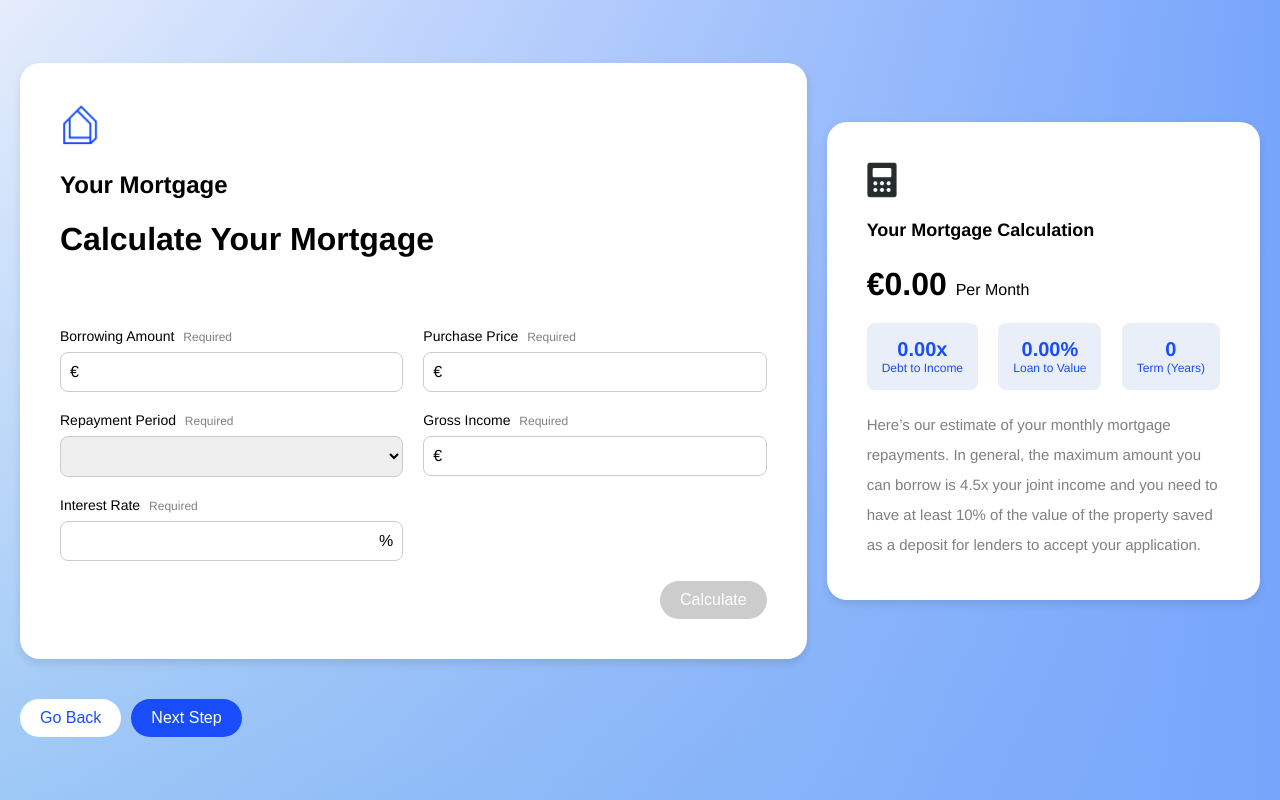
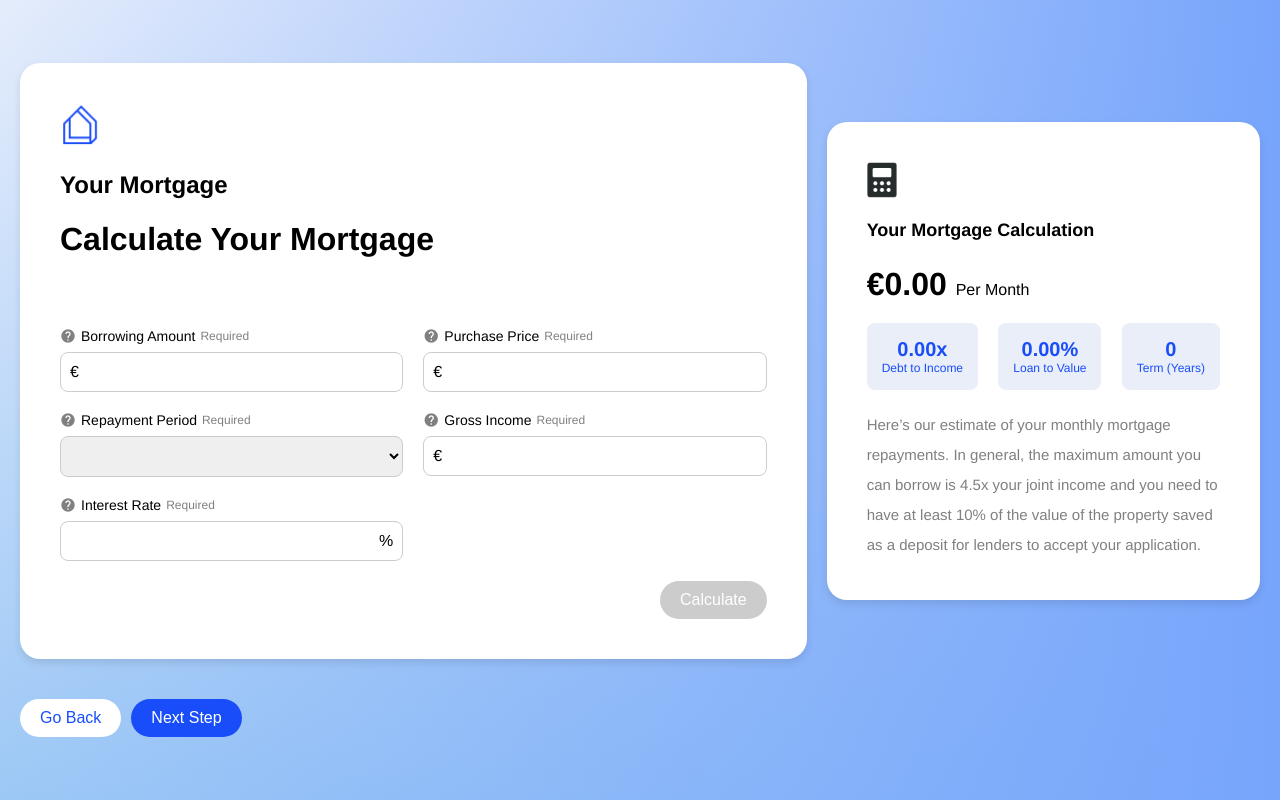
Before and after one commit to catapopa/mortgage-calculator, an Angular app: page / in a window 1280 px wide. Built offline with nearby package versions, Linux system fonts and the light colour scheme.

Commit message:
add icons and tooltips

```diff
--- a/package.json
+++ b/package.json
@@ -11,10 +11,12 @@
   "private": true,
   "dependencies": {
     "@angular/animations": "^18.2.6",
+    "@angular/cdk": "^18.2.6",
     "@angular/common": "^18.2.6",
     "@angular/compiler": "^18.2.6",
     "@angular/core": "^18.2.6",
     "@angular/forms": "^18.2.6",
+    "@angular/material": "^18.2.6",
     "@angular/platform-browser": "^18.2.6",
     "@angular/platform-browser-dynamic": "^18.2.6",
     "@angular/router": "^18.2.6",
--- a/src/app/features/calculator/mortgage-calculator-form/mortgage-calculator-form.component.html
+++ b/src/app/features/calculator/mortgage-calculator-form/mortgage-calculator-form.component.html
@@ -9,7 +9,15 @@
   <form #mortgageForm="ngForm" (ngSubmit)="onSubmit(mortgageForm)">
     <div class="form-grid">
       <div class="form-group">
-        <label> Borrowing Amount <span class="required">Required</span> </label>
+        <label>
+          <mat-icon
+            class="medium-icon mr-5"
+            fontIcon="help"
+            matTooltip="Total amount you wish to borrow."
+            matTooltipPosition="above"
+          />
+          <span> Borrowing Amount </span> <span class="required">Required</span>
+        </label>
         <div class="input-group">
           <span class="input-prefix">€</span>
           <input
@@ -24,7 +32,15 @@
       </div>
 
       <div class="form-group">
-        <label> Purchase Price <span class="required">Required</span> </label>
+        <label>
+          <mat-icon
+            class="medium-icon mr-5"
+            fontIcon="help"
+            matTooltip="Price of the property you want to buy."
+            matTooltipPosition="above"
+          />
+          <span> Purchase Price </span><span class="required">Required</span>
+        </label>
         <div class="input-group">
           <span class="input-prefix">€</span>
           <input
@@ -39,7 +55,15 @@
       </div>
 
       <div class="form-group">
-        <label> Repayment Period <span class="required">Required</span> </label>
+        <label>
+          <mat-icon
+            class="medium-icon mr-5"
+            fontIcon="help"
+            matTooltip="Number of years to repay the mortgage."
+            matTooltipPosition="above"
+          />
+          <span> Repayment Period </span> <span class="required">Required</span>
+        </label>
         <select
           name="repaymentPeriod"
           [(ngModel)]="mortgage.repaymentPeriod"
@@ -52,7 +76,15 @@
       </div>
 
       <div class="form-group">
-        <label> Gross Income <span class="required">Required</span> </label>
+        <label>
+          <mat-icon
+            class="medium-icon mr-5"
+            fontIcon="help"
+            matTooltip="Your total income before taxes."
+            matTooltipPosition="above"
+          />
+          <span> Gross Income </span> <span class="required">Required</span>
+        </label>
         <div class="input-group">
           <span class="input-prefix">€</span>
           <input
@@ -67,7 +99,16 @@
       </div>
 
       <div class="form-group">
-        <label> Interest Rate <span class="required">Required</span> </label>
+        <label>
+          <mat-icon
+            class="medium-icon mr-5"
+            fontIcon="help"
+            matTooltip="Percentage cost of the loan."
+            matTooltipPosition="above"
+          />
+          <span> Interest Rate</span>
+          <span class="required">Required</span>
+        </label>
         <div class="input-group interest-input">
           <input
             name="interestRate"
--- a/src/app/features/calculator/mortgage-calculator-form/mortgage-calculator-form.component.scss
+++ b/src/app/features/calculator/mortgage-calculator-form/mortgage-calculator-form.component.scss
@@ -16,7 +16,8 @@
 
   .form-group {
     label {
-      display: block;
+      display: flex;
+      align-items: center;
       font-size: 14px;
       margin-bottom: 8px;
 
--- a/src/index.html
+++ b/src/index.html
@@ -6,6 +6,10 @@
     <base href="/" />
     <meta name="viewport" content="width=device-width, initial-scale=1" />
     <link rel="icon" href="assets/lendwell-icon.png" />
+    <link
+      href="https://fonts.googleapis.com/icon?family=Material+Icons"
+      rel="stylesheet"
+    />
   </head>
   <body>
     <app-root></app-root>
--- a/src/styles.scss
+++ b/src/styles.scss
@@ -1,4 +1,5 @@
 @import url("colors.scss");
+@import "@angular/material/prebuilt-themes/indigo-pink.css";
 
 body {
   height: 100%;
@@ -104,3 +105,15 @@ select {
 .mr-10 {
   margin-right: 10px;
 }
+
+.mr-5 {
+  margin-right: 5px;
+}
+
+// Global styles for icons
+.medium-icon {
+  font-size: 16px;
+  width: 16px !important;
+  height: 16px !important;
+  color: gray;
+}
```
Also changed, not shown: angular.json (+5 -17 lines), src/app/app.module.ts (+9 -1 lines), 1 other file (tests, documents, lock files or other folders).
